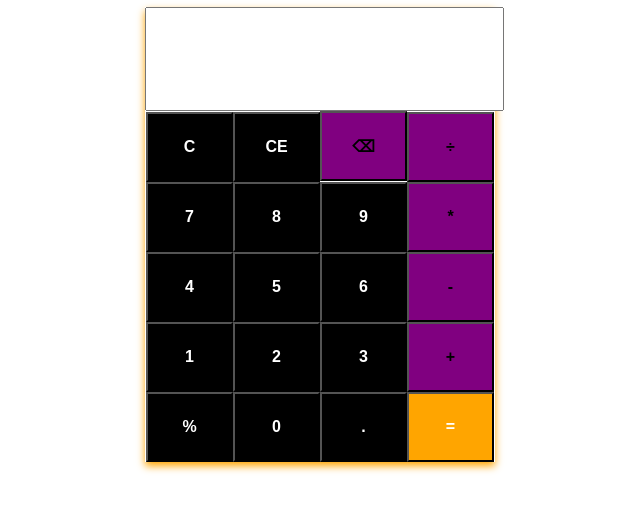
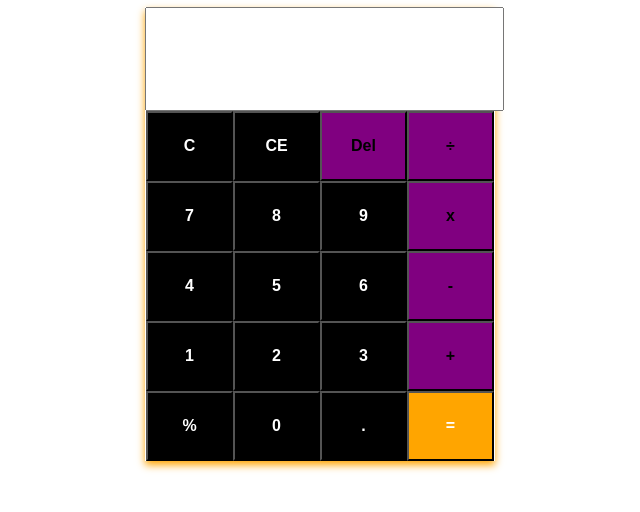
Before and after one commit to galib0l/calculator, a plain HTML site: page index.html in a window 1280 px wide. Shown: the part 40-552 px from the top of the page, without its empty margins (320-960 px from the left). Drawn offline with Linux system fonts and the light colour scheme.

Commit message:
Add files via upload

```diff
--- a/index.html
+++ b/index.html
@@ -16,12 +16,12 @@
         <div class="body">
             <input type="button" class="btn" value="C">
             <input type="button" class="btn" value="CE">
-            <input type="button" class="btn-style" value="⌫">
+            <input type="button" class="btn-style" value="Del">
             <input type="button" class="btn-style" value="÷"> <br>
             <input type="button" class="btn" value="7">
             <input type="button" class="btn" value="8">
             <input type="button" class="btn" value="9">
-            <input type="button" class="btn-style" value="*"> <br>
+            <input type="button" class="btn-style" value="x"> <br>
             <input type="button" class="btn" value="4">
             <input type="button" class="btn" value="5">
             <input type="button" class="btn" value="6">
```
